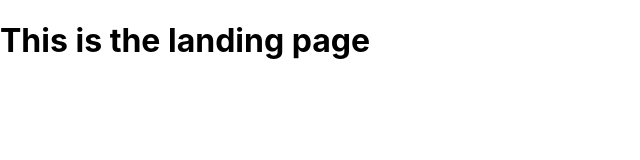
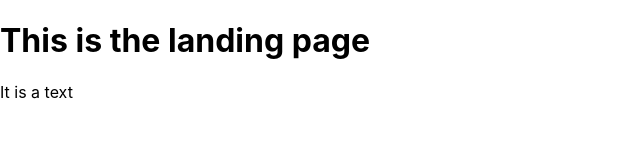
Before and after one commit to meekg33k/sca-code-queens, a React (Create React App) app: page / in a window 1280 px wide. Shown: the top 160 px of the page, without its empty margins (0-640 px from the left). Built offline with nearby package versions, Linux system fonts and the light colour scheme.

Commit message:
created Text component, imported it to App component and tested it

```diff
--- a/src/App.js
+++ b/src/App.js
@@ -2,10 +2,14 @@ import React from 'react';
 import logo from './logo.svg';
 import './App.css';
 import Routes from './routes';
+import Text from './components/Text/index';
 
 const App = () => {
   return (
-    <Routes />
+    <div>
+      <Routes />
+      <Text text="It is a text" />
+    </div>
   );
 }
 
--- /dev/null
+++ b/src/components/Text/index.js
@@ -0,0 +1,15 @@
+import React from "react"
+
+//functional component
+
+const Text = (props) => {
+   //const { text } = props
+   const text = props.text
+
+    return (
+        <p>{text}</p>
+
+    )
+}
+
+export default Text
```
Also changed, not shown: 2 other files (tests, documents, lock files or other folders).
